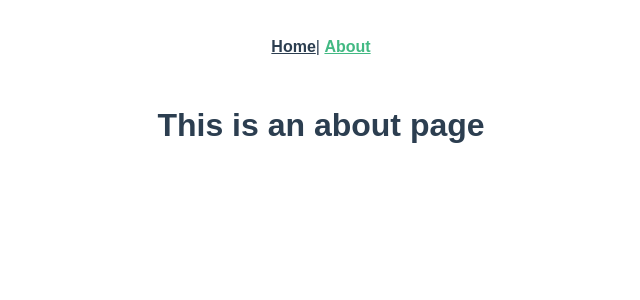
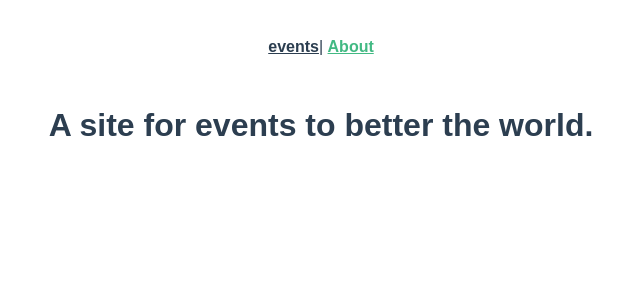
Before and after one commit to Nitin-Mungilwar-Webuy/real-world-vue, a Vue app: page /about in a window 1280 px wide. Shown: the top 300 px of the page, without its empty margins (319-959 px from the left). Built offline with nearby package versions, Linux system fonts and the light colour scheme.

Commit message:
router essentials completed

```diff
--- a/src/App.vue
+++ b/src/App.vue
@@ -7,7 +7,7 @@
     <header>
       <div class="wrapper">
         <nav>
-          <RouterLink to="/">Home</RouterLink>|
+          <RouterLink to="/">events</RouterLink>|
           <RouterLink to="/about">About</RouterLink>
         </nav>
       </div>
--- a/src/router/index.js
+++ b/src/router/index.js
@@ -1,23 +1,29 @@
 import { createRouter, createWebHistory } from 'vue-router'
-import HomeView from '../views/HomeView.vue'
+import EventListView from '../views/EventListView.vue'
+import AboutView from '../views/AboutView.vue'
 
 const router = createRouter({
   history: createWebHistory(import.meta.env.BASE_URL),
   routes: [
     {
       path: '/',
-      name: 'home',
-      component: HomeView
+      name: 'event-list',
+      component: EventListView,
     },
+    // {
+    //   path: '/about',
+    //   name: 'about',
+    //   // route level code-splitting
+    //   // this generates a separate chunk (About.[hash].js) for this route
+    //   // which is lazy-loaded when the route is visited.
+    //   component: () => import('../views/AboutView.vue'),
+    // },
     {
       path: '/about',
       name: 'about',
-      // route level code-splitting
-      // this generates a separate chunk (About.[hash].js) for this route
-      // which is lazy-loaded when the route is visited.
-      component: () => import('../views/AboutView.vue')
-    }
-  ]
+      component: AboutView,
+    },
+  ],
 })
 
 export default router
--- a/src/views/AboutView.vue
+++ b/src/views/AboutView.vue
@@ -1,5 +1,5 @@
 <template>
   <div class="about">
-    <h1>This is an about page</h1>
+    <h1>A site for events to better the world.</h1>
   </div>
 </template>
```
Also changed, not shown: src/views/EventListView.vue (renamed from src/views/HomeView.vue).
